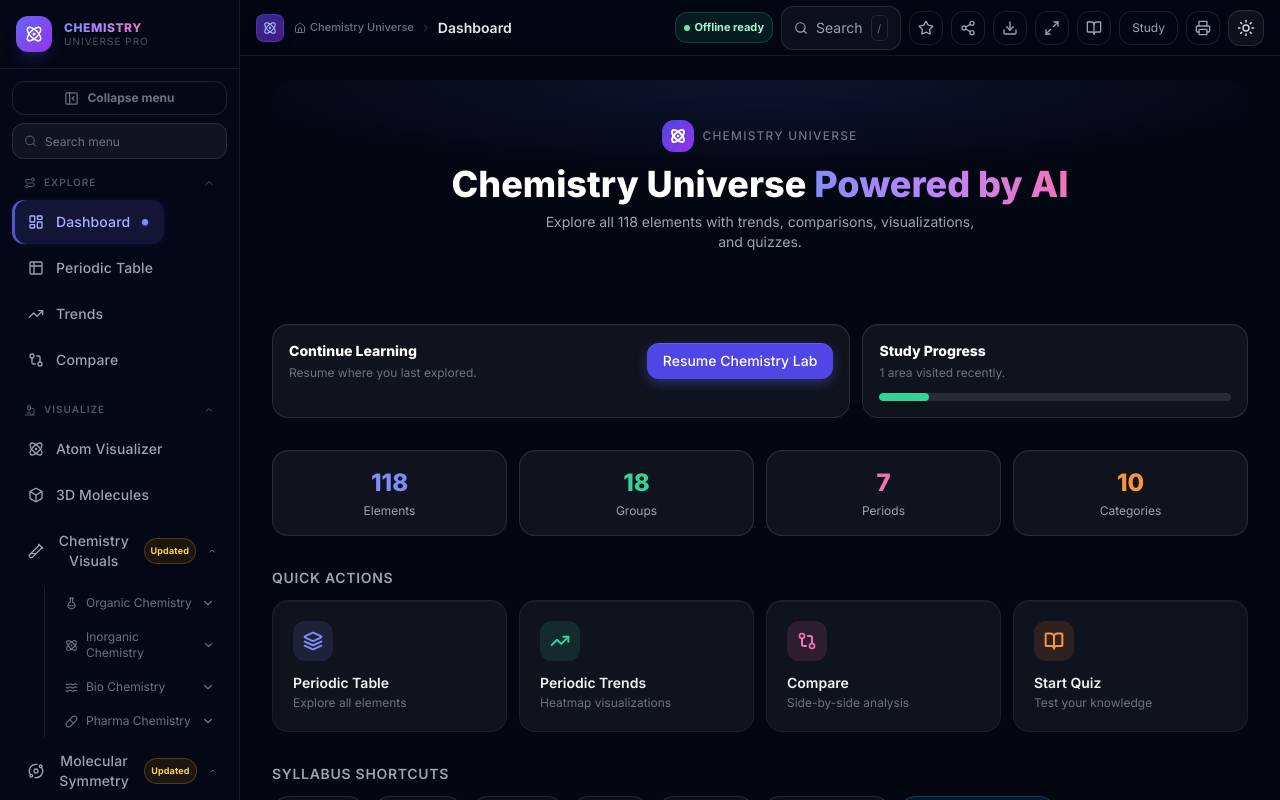
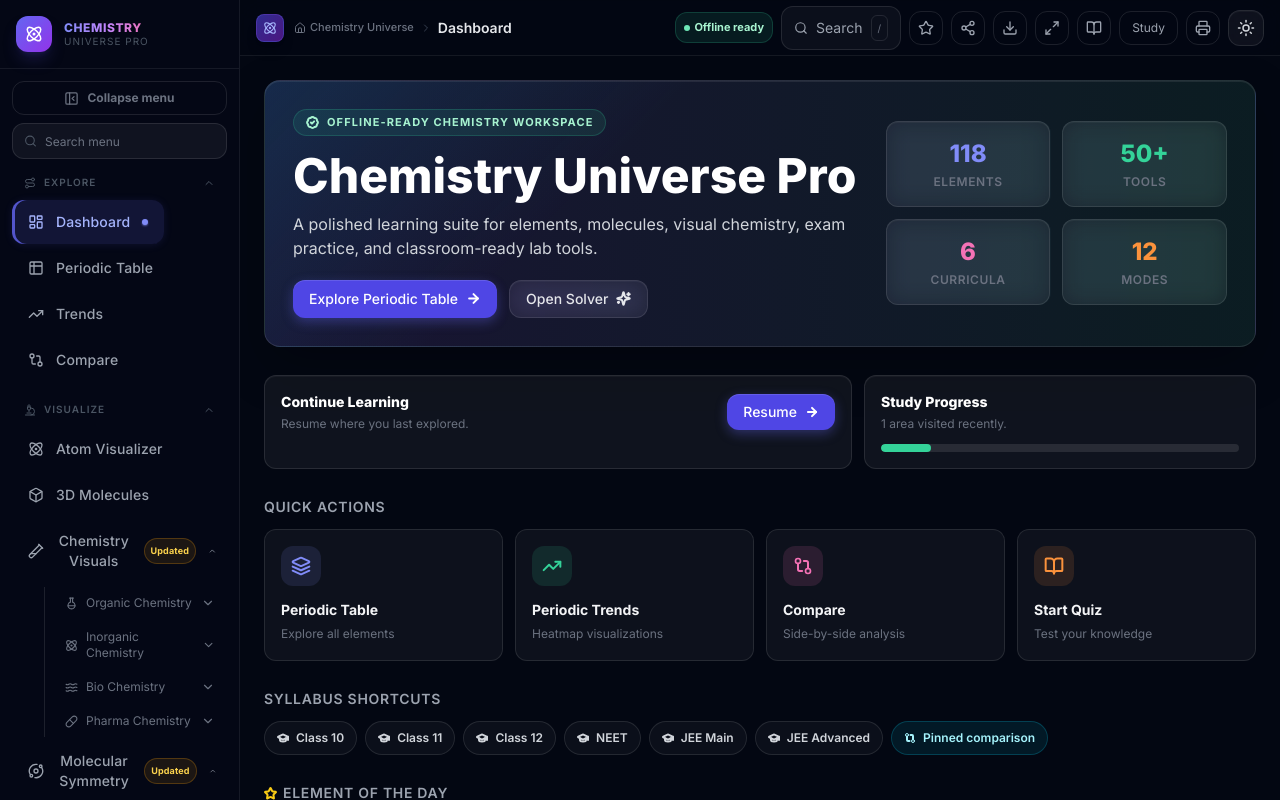
Before and after one commit to indianservers/Interactive-PeriodicTable, a React (Vite) app: page / in a window 1280 px wide. Shown: the top 800 px of the page. Built offline with nearby package versions, Linux system fonts and the light colour scheme.

Commit message:
Polish launch dashboard copy

```diff
--- a/index.html
+++ b/index.html
@@ -5,9 +5,9 @@
     <link rel="icon" type="image/svg+xml" href="/periodic-icon.svg" />
     <meta name="viewport" content="width=device-width, initial-scale=1.0" />
     <meta name="theme-color" content="#4f46e5" />
-    <meta name="description" content="Interactive chemistry learning app with periodic table, molecules, quiz games, and lab tools." />
+    <meta name="description" content="Chemistry Universe Pro is an offline-ready chemistry learning workspace with periodic table, molecular visualization, solver, quiz, and lab tools." />
     <link rel="manifest" href="/manifest.webmanifest" />
-    <title>Chemistry Universe — Periodic Table Pro</title>
+    <title>Chemistry Universe Pro - Periodic Table, Solver and Lab Tools</title>
     <link rel="preconnect" href="https://fonts.googleapis.com" />
     <link rel="preconnect" href="https://fonts.gstatic.com" crossorigin />
     <link href="https://fonts.googleapis.com/css2?family=Inter:wght@300;400;500;600;700;800&family=JetBrains+Mono:wght@400;500;600&display=swap" rel="stylesheet" />
--- a/src/modules/chemistry-solver/data/questionBank.js
+++ b/src/modules/chemistry-solver/data/questionBank.js
@@ -700,9 +700,9 @@ const verifiedWorkedQuestions = [
     formulae: ['pi = MRT'],
     steps: ['Substitute pi = 0.10 x 0.0821 x 300.', 'pi = 2.463 atm.', 'Round suitably: 2.46 atm.'],
     finalAnswer: 'Osmotic pressure = 2.46 atm.',
-    explanation: 'Glucose does not dissociate, so vanâ€™t Hoff factor is 1.',
-    commonMistakes: ['Using Celsius temperature.', 'Adding vanâ€™t Hoff factor greater than 1 for glucose.'],
-    relatedConcepts: ['vanâ€™t Hoff factor', 'Colligative properties'],
+    explanation: "Glucose does not dissociate, so van't Hoff factor is 1.",
+    commonMistakes: ['Using Celsius temperature.', "Adding van't Hoff factor greater than 1 for glucose."],
+    relatedConcepts: ["van't Hoff factor", 'Colligative properties'],
     tags: ['osmotic pressure', 'glucose'],
     practiceExtensions: ['Repeat for 0.20 M glucose.', 'Compare with 0.10 M NaCl assuming complete dissociation.'],
   }),
@@ -1056,7 +1056,7 @@ const jeeLevelQuestions = [
   q({
     id: 'jee-main-solutions-001',
     category: 'solutions',
-    subCategory: 'vanâ€™t Hoff factor',
+    subCategory: "van't Hoff factor",
     title: 'JEE Main: freezing point depression with ionization',
     question: 'A 0.1 molal NaCl solution is 80 percent ionized. Calculate depression in freezing point of water. Kf = 1.86 K kg mol-1.',
     difficulty: 'Medium',
--- a/src/pages/DashboardPage.jsx
+++ b/src/pages/DashboardPage.jsx
@@ -1,25 +1,25 @@
-import { Atom, TrendingUp, GitCompare, BookOpen, Layers, Zap, Star, FlaskConical, Lightbulb, GraduationCap, Clock, Heart, Sparkles } from 'lucide-react';
+import { Atom, TrendingUp, GitCompare, BookOpen, Layers, Zap, Star, FlaskConical, Lightbulb, GraduationCap, Clock, Heart, Sparkles, ArrowRight, BadgeCheck } from 'lucide-react';
 import { getCategoryInfo } from '../data/categories.js';
 import { useElements } from '../hooks/useElements.js';
 
 const StatCard = ({ label, value, color }) => (
-  <div className="glass rounded-2xl p-4 text-center">
+  <div className="glass rounded-xl p-4 text-center">
     <p className="text-2xl font-black" style={{ color }}>{value}</p>
-    <p className="text-xs text-gray-400 mt-1">{label}</p>
+    <p className="mt-1 text-xs font-semibold uppercase tracking-wider text-gray-500">{label}</p>
   </div>
 );
 
 const QuickActionCard = ({ icon: Icon, title, desc, color, onClick }) => (
   <button
     onClick={onClick}
-    className="glass rounded-2xl p-5 text-left hover:bg-white/[0.07] transition-all group border border-white/5 hover:border-white/15 flex flex-col gap-3"
+    className="group flex min-h-[132px] flex-col justify-between rounded-xl border border-white/10 bg-white/[0.045] p-4 text-left transition-all hover:-translate-y-0.5 hover:border-white/20 hover:bg-white/[0.075]"
   >
     <div className="w-10 h-10 rounded-xl flex items-center justify-center" style={{ backgroundColor: `${color}20` }}>
       <Icon size={20} style={{ color }} />
     </div>
     <div>
-      <p className="font-semibold text-gray-100 group-hover:text-white text-sm">{title}</p>
-      <p className="text-xs text-gray-500 mt-0.5">{desc}</p>
+      <p className="text-sm font-bold text-gray-100 group-hover:text-white">{title}</p>
+      <p className="mt-1 text-xs leading-relaxed text-gray-500">{desc}</p>
     </div>
   </button>
 );
@@ -53,34 +53,47 @@ export const DashboardPage = ({ onNavigate, onSelectElement, recentPages = [], f
   const streak = Math.max(1, new Set(recentPages).size);
 
   return (
-    <div className="p-4 md:p-6 max-w-5xl mx-auto space-y-8">
-      {/* Hero */}
-      <div className="text-center py-10 relative overflow-hidden rounded-3xl"
-        style={{ background: 'radial-gradient(ellipse 90% 70% at 50% 0%, rgba(99,102,241,0.13) 0%, transparent 65%)' }}>
-        <div className="flex items-center justify-center gap-2 mb-3">
-          <div className="w-8 h-8 rounded-xl bg-gradient-to-br from-indigo-600 to-purple-600 flex items-center justify-center">
-            <Atom size={16} className="text-white" />
+    <div className="mx-auto max-w-6xl space-y-7 p-4 md:p-6">
+      <section className="periodic-hero overflow-hidden rounded-2xl border border-white/10 p-5 md:p-7">
+        <div className="grid gap-6 lg:grid-cols-[1.25fr_0.75fr] lg:items-center">
+          <div>
+            <div className="mb-4 inline-flex items-center gap-2 rounded-full border border-emerald-400/20 bg-emerald-400/10 px-3 py-1 text-[11px] font-bold uppercase tracking-widest text-emerald-200">
+              <BadgeCheck size={13} />
+              Offline-ready chemistry workspace
+            </div>
+            <h1 className="max-w-3xl text-3xl font-black leading-tight text-white md:text-5xl">
+              Chemistry Universe Pro
+            </h1>
+            <p className="mt-3 max-w-2xl text-sm leading-6 text-gray-300 md:text-base">
+              A polished learning suite for elements, molecules, visual chemistry, exam practice, and classroom-ready lab tools.
+            </p>
+            <div className="mt-5 flex flex-wrap gap-3">
+              <button onClick={() => onNavigate('table')} className="btn-primary inline-flex items-center gap-2 text-sm">
+                Explore Periodic Table <ArrowRight size={15} />
+              </button>
+              <button onClick={() => onNavigate('chemistry-solver')} className="btn-secondary inline-flex items-center gap-2 text-sm">
+                Open Solver <Sparkles size={15} />
+              </button>
+            </div>
           </div>
-          <span className="text-xs text-gray-500 font-medium uppercase tracking-widest">Chemistry Universe</span>
+          <div className="grid grid-cols-2 gap-3">
+            <StatCard label="Elements" value="118" color="#818cf8" />
+            <StatCard label="Tools" value="50+" color="#34d399" />
+            <StatCard label="Curricula" value="6" color="#f472b6" />
+            <StatCard label="Modes" value="12" color="#fb923c" />
+          </div>
         </div>
-        <h1 className="text-3xl md:text-4xl font-black text-white leading-tight">
-          Chemistry Universe
-          <span className="text-gradient"> Powered by AI</span>
-        </h1>
-        <p className="text-gray-400 mt-2 text-sm max-w-md mx-auto">
-          Explore all 118 elements with trends, comparisons, visualizations, and quizzes.
-        </p>
-      </div>
+      </section>
 
       <div className="grid md:grid-cols-[1.2fr_0.8fr] gap-3">
-        <div className="glass rounded-2xl border border-white/10 p-4">
+        <div className="glass rounded-xl border border-white/10 p-4">
           <div className="flex items-center justify-between gap-3">
             <div>
               <p className="text-sm font-black text-white">Continue Learning</p>
               <p className="text-xs text-gray-500 mt-1">Resume where you last explored.</p>
             </div>
-            <button onClick={() => onNavigate(resumePage)} className="btn-primary text-sm">
-              Resume {pageLabels[resumePage] || 'Lab'}
+            <button onClick={() => onNavigate(resumePage)} className="btn-primary inline-flex items-center gap-2 text-sm">
+              Resume <ArrowRight size={14} />
             </button>
           </div>
           <div className="mt-3 flex flex-wrap gap-2">
@@ -91,7 +104,7 @@ export const DashboardPage = ({ onNavigate, onSelectElement, recentPages = [], f
             ))}
           </div>
         </div>
-        <div className="glass rounded-2xl border border-white/10 p-4">
+        <div className="glass rounded-xl border border-white/10 p-4">
           <p className="text-sm font-black text-white">Study Progress</p>
           <p className="text-xs text-gray-500 mt-1">{streak} area{streak === 1 ? '' : 's'} visited recently.</p>
           <div className="mt-3 h-2 overflow-hidden rounded-full bg-white/10">
@@ -100,15 +113,6 @@ export const DashboardPage = ({ onNavigate, onSelectElement, recentPages = [], f
         </div>
       </div>
 
-      {/* Stats */}
-      <div className="grid grid-cols-4 gap-3">
-        <StatCard label="Elements" value="118" color="#818cf8" />
-        <StatCard label="Groups" value="18" color="#34d399" />
-        <StatCard label="Periods" value="7" color="#f472b6" />
-        <StatCard label="Categories" value="10" color="#fb923c" />
-      </div>
-
-      {/* Quick actions */}
       <div>
         <h2 className="text-sm font-semibold text-gray-400 uppercase tracking-wider mb-3">Quick Actions</h2>
         <div className="grid grid-cols-2 md:grid-cols-4 gap-3">
@@ -160,11 +164,11 @@ export const DashboardPage = ({ onNavigate, onSelectElement, recentPages = [], f
                   </span>
                 </div>
                 <p className="text-xs text-gray-400 mt-0.5">
-                  #{dailyElement.atomicNumber} · Atomic mass: {dailyElement.atomicMass} u · {dailyElement.phase}
+                  #{dailyElement.atomicNumber} - Atomic mass: {dailyElement.atomicMass} u - {dailyElement.phase}
                 </p>
                 <p className="text-sm text-gray-300 mt-2 line-clamp-2 leading-relaxed">{dailyElement.summary}</p>
                 {dailyElement.commonUses?.length > 0 && (
-                  <p className="text-xs text-indigo-400 mt-2">Uses: {dailyElement.commonUses.slice(0, 3).join(' · ')}</p>
+                  <p className="text-xs text-indigo-400 mt-2">Uses: {dailyElement.commonUses.slice(0, 3).join(' - ')}</p>
                 )}
               </div>
             </div>
```
